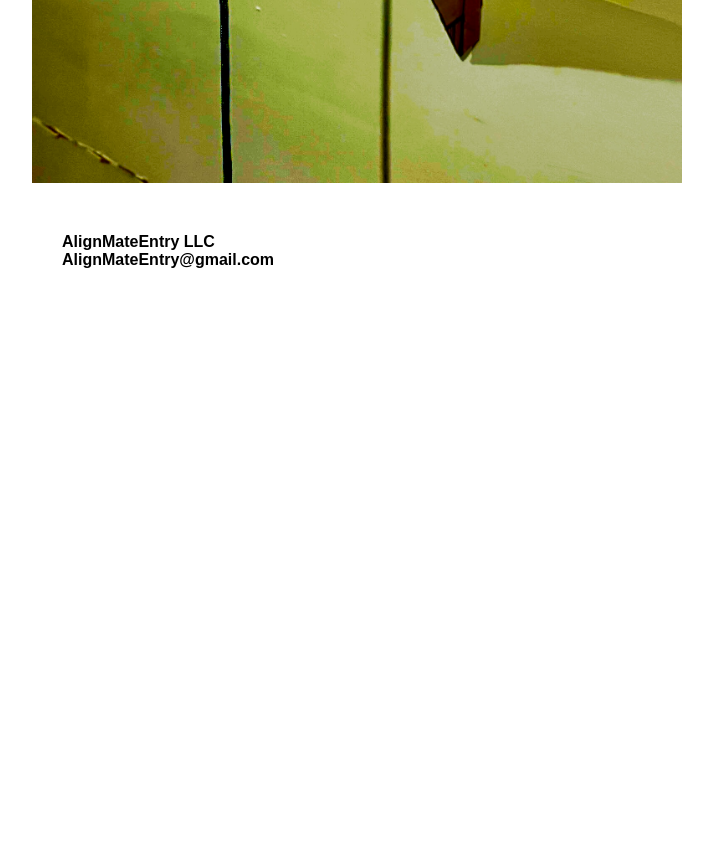
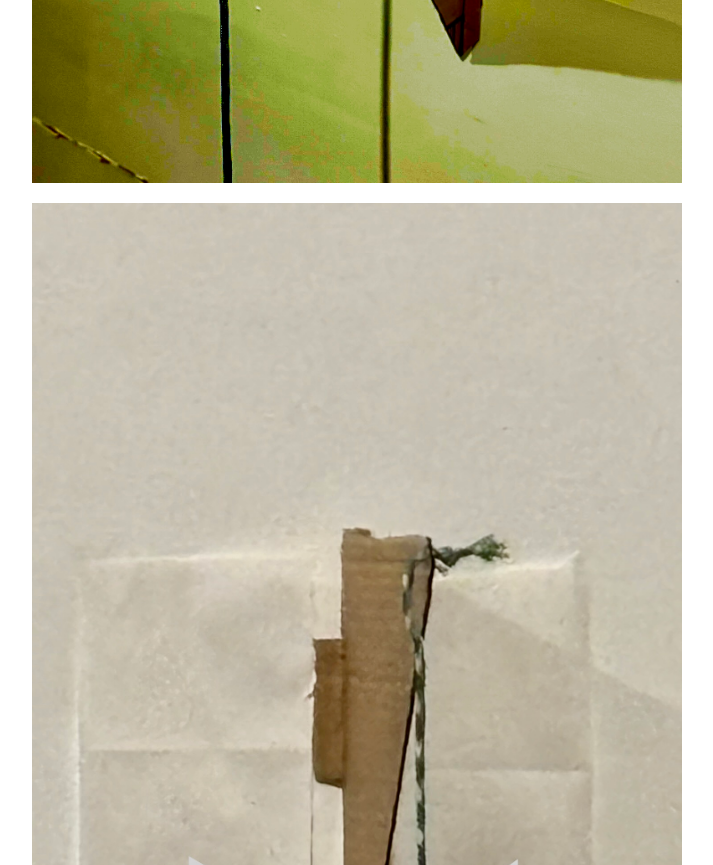
Before and after one commit to alignmateentry/AlignMateEntry-, a plain HTML site: page index.html in a window 1280 px wide. Shown: the part 735-1600 px from the top of the page, without its empty margins (283-996 px from the left). Before the commit the page ends 1035 px from the top, so only its background shows below. Drawn offline with nearby package versions, Linux system fonts and the light colour scheme.

Commit message:
updated added new image

```diff
--- a/index.html
+++ b/index.html
@@ -70,6 +70,9 @@
 <br><br><br><br><br><br><br><br><br><br><br><br>
 </div>
 </div>
+<div class="secondImage">
+
+</div>
 
     <div class="newfooter">
     <div> AlignMateEntry LLC</div>
--- a/style.css
+++ b/style.css
@@ -1393,6 +1393,16 @@ a {
     max-width: 650px;
 }
 
+.secondImage {
+    background-image: url(IMG_2246.jpg);
+    background-size: cover;
+    background-repeat: no-repeat;
+    display: block;
+    width: auto;
+    height: 1000px;
+
+}
+
 .footer {
     display: block;
     /* height:220px; */
```
Also changed, not shown: IMG_2246.jpg (added).
